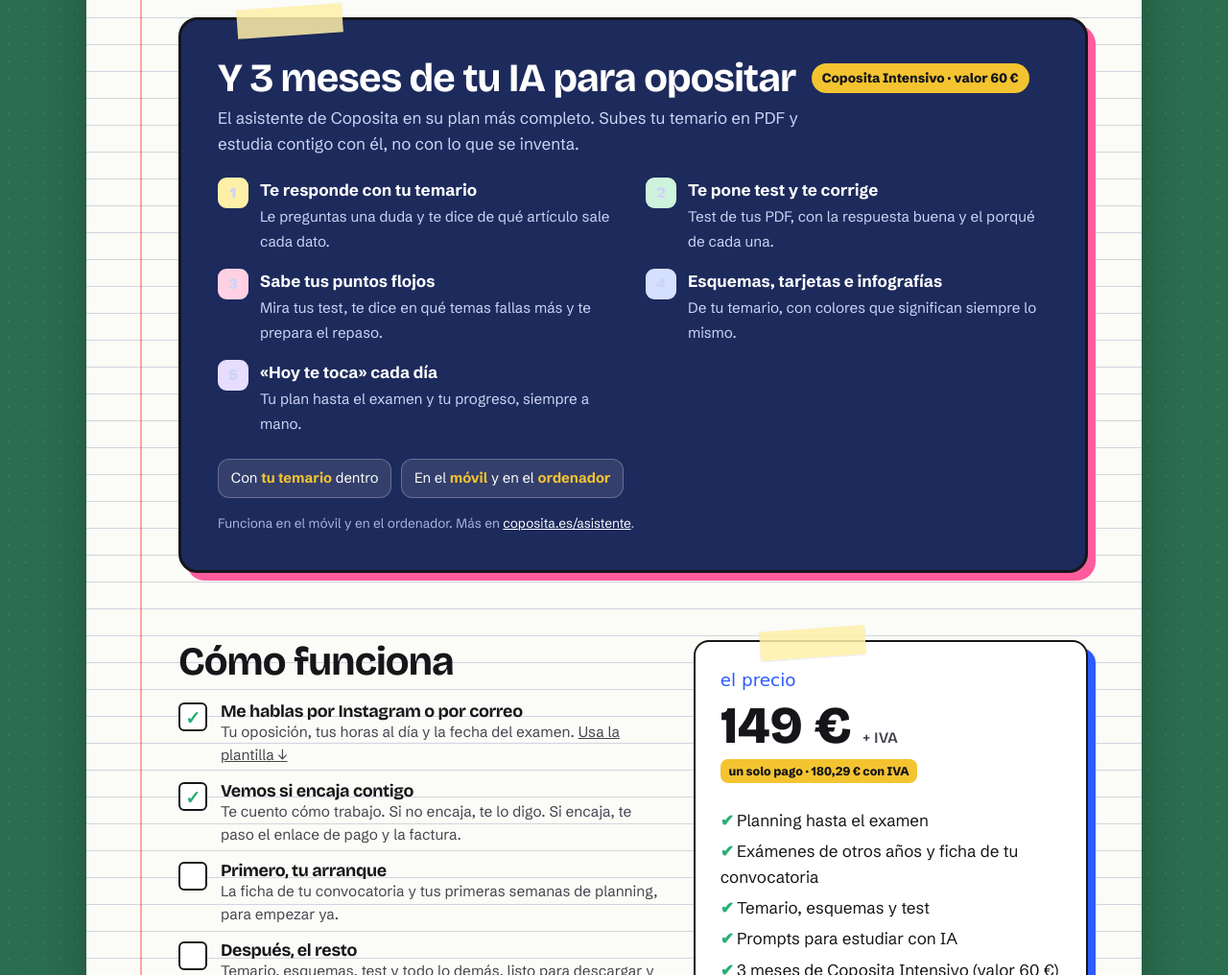
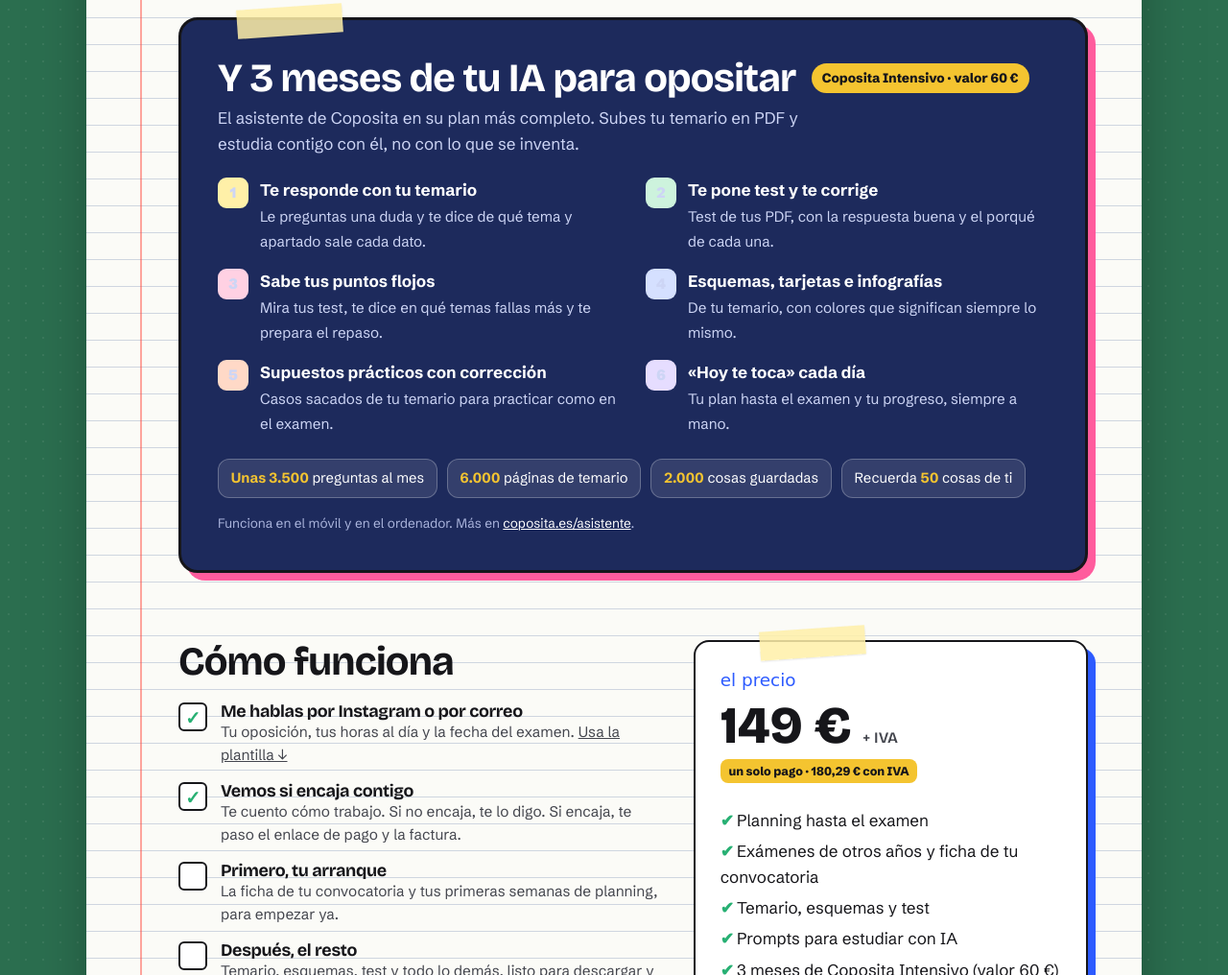
Before and after one commit to Parrilla38/portafolio, a plain HTML site: page index.html in a window 1280 px wide. Shown: the part 2339-3355 px from the top of the page at 96% size. Drawn offline with Linux system fonts and the light colour scheme.

Commit message:
content: supuestos y cifras de Intensivo confirmados; cita por tema y apartado

```diff
--- a/index.html
+++ b/index.html
@@ -256,15 +256,18 @@ details p{color:var(--suave);margin-top:.5rem}
       </div>
       <p class="ia__intro">El asistente de Coposita en su plan más completo. Subes tu temario en PDF y estudia contigo con él, no con lo que se inventa.</p>
       <ul class="ia__lista">
-        <li><span class="ia__n" style="background:var(--n-amarillo)">1</span><div><b>Te responde con tu temario</b><span>Le preguntas una duda y te dice de qué artículo sale cada dato.</span></div></li>
+        <li><span class="ia__n" style="background:var(--n-amarillo)">1</span><div><b>Te responde con tu temario</b><span>Le preguntas una duda y te dice de qué tema y apartado sale cada dato.</span></div></li>
         <li><span class="ia__n" style="background:var(--n-verde)">2</span><div><b>Te pone test y te corrige</b><span>Test de tus PDF, con la respuesta buena y el porqué de cada una.</span></div></li>
         <li><span class="ia__n" style="background:var(--n-rosa)">3</span><div><b>Sabe tus puntos flojos</b><span>Mira tus test, te dice en qué temas fallas más y te prepara el repaso.</span></div></li>
         <li><span class="ia__n" style="background:var(--n-azul)">4</span><div><b>Esquemas, tarjetas e infografías</b><span>De tu temario, con colores que significan siempre lo mismo.</span></div></li>
-        <li><span class="ia__n" style="background:var(--n-lila)">5</span><div><b>«Hoy te toca» cada día</b><span>Tu plan hasta el examen y tu progreso, siempre a mano.</span></div></li>
+        <li><span class="ia__n" style="background:var(--n-naranja)">5</span><div><b>Supuestos prácticos con corrección</b><span>Casos sacados de tu temario para practicar como en el examen.</span></div></li>
+        <li><span class="ia__n" style="background:var(--n-lila)">6</span><div><b>«Hoy te toca» cada día</b><span>Tu plan hasta el examen y tu progreso, siempre a mano.</span></div></li>
       </ul>
       <div class="ia__cifras">
-        <span>Con <b>tu temario</b> dentro</span>
-        <span>En el <b>móvil</b> y en el <b>ordenador</b></span>
+        <span><b>Unas 3.500</b> preguntas al mes</span>
+        <span><b>6.000</b> páginas de temario</span>
+        <span><b>2.000</b> cosas guardadas</span>
+        <span>Recuerda <b>50</b> cosas de ti</span>
       </div>
       <p class="ia__nota">Funciona en el móvil y en el ordenador. Más en <a href="https://coposita.es/asistente">coposita.es/asistente</a>.</p>
     </section>
```
